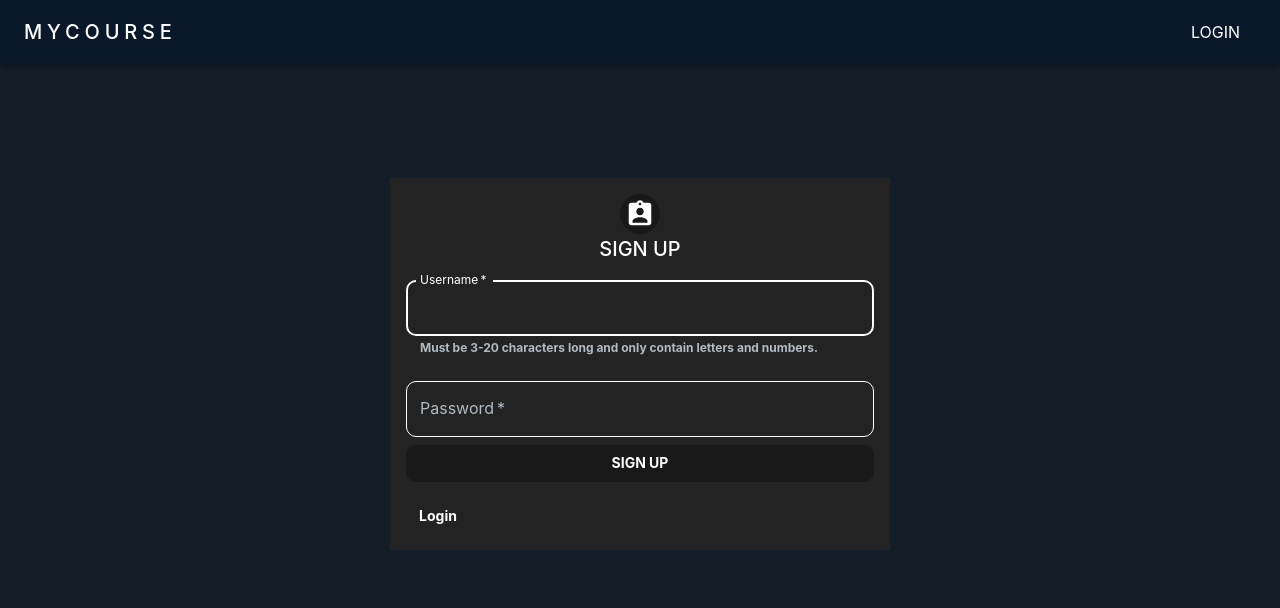
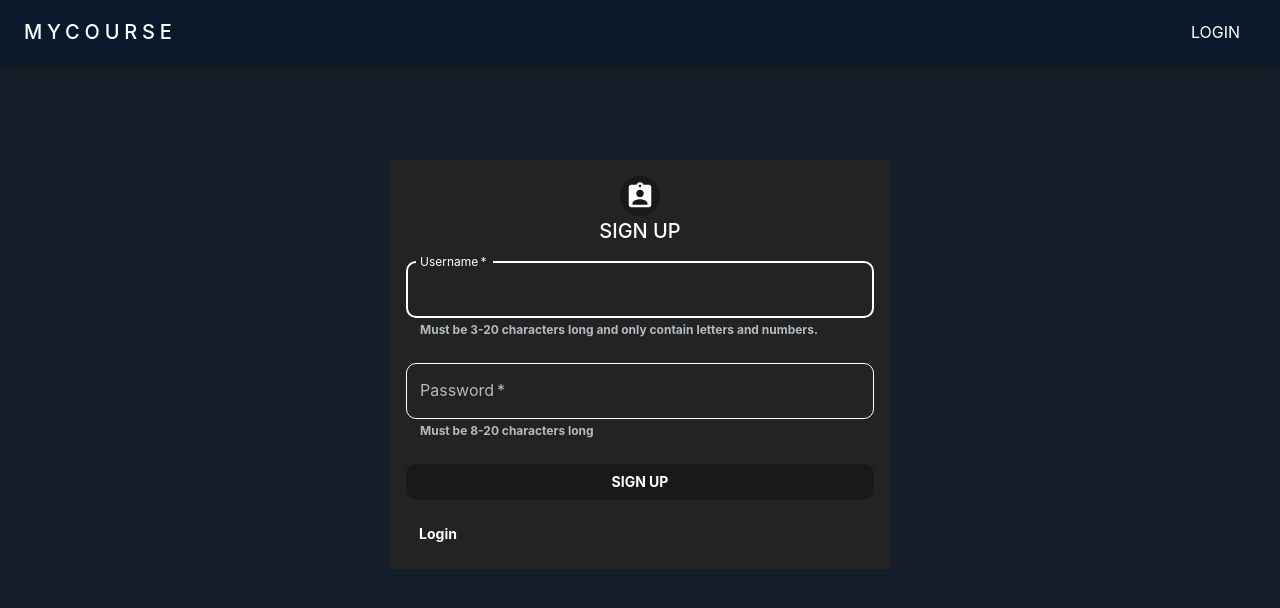
Before and after one commit to lauk20/mycourse, a React (Create React App) app: page /signup in a window 1280 px wide. Shown: the top 608 px of the page. Built offline with nearby package versions, Linux system fonts and the light colour scheme.

Commit message:
Add password field helper text

```diff
--- a/src/pages/Signup.js
+++ b/src/pages/Signup.js
@@ -68,8 +68,8 @@ const Signup = () => {
         </Grid>
         <Box component="form" noValidate onSubmit={submit}>
           <WhiteBorderTextField error={false} value={username} helperText="Must be 3-20 characters long and only contain letters and numbers." onChange={({target}) => {setUsername(target.value)}} fullWidth required margin="normal" name="username" label="Username" id="username" sx={{input: {color: "white"}}} autoFocus/>
-          <WhiteBorderTextField value={password} onChange={({target}) => {setPassword(target.value)}} fullWidth required margin="normal" name="password" label="Password" id="password" type="password" sx={{input: {color: "white"}}}/>
-          <Button type="submit" fullWidth sx={{color: "white", backgroundColor: "rgb(25, 25, 25)", "&:hover": {bgcolor: "rgb(25, 25, 25)"}}}>SIGN UP</Button>
+          <WhiteBorderTextField value={password} helperText="Must be 8-20 characters long" onChange={({target}) => {setPassword(target.value)}} fullWidth required margin="normal" name="password" label="Password" id="password" type="password" sx={{input: {color: "white"}}}/>
+          <Button type="submit" fullWidth sx={{color: "white", backgroundColor: "rgb(25, 25, 25)", "&:hover": {bgcolor: "rgb(25, 25, 25)"}, mt: 2}}>SIGN UP</Button>
           <Typography variant="caption" color="red">{signupHelpText}</Typography>
         </Box>
         <Box display="flex" justifyContent="flex-start" width="100%">
```
